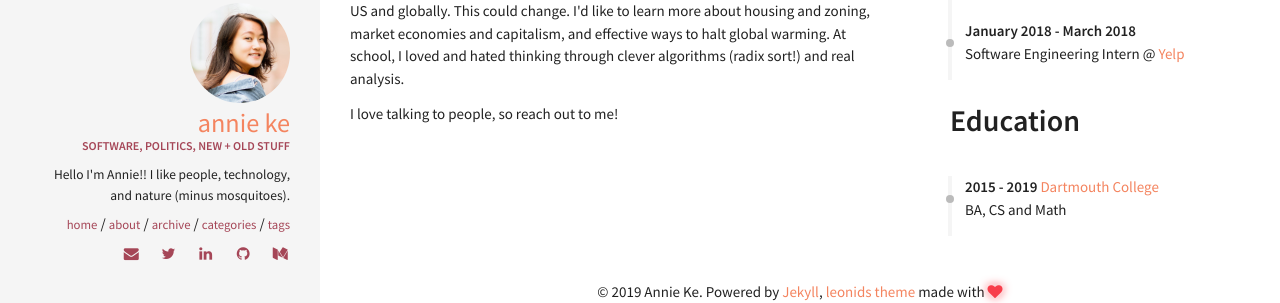
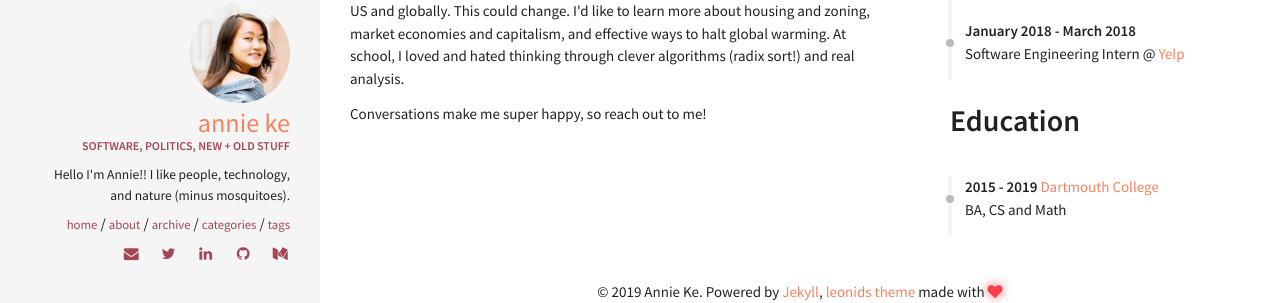
Before and after one commit to annieke/annieke.github.io, a Jekyll site: the page built from about.html, in a window 1280 px wide. Shown: the part 276-579 px from the top of the page. Built offline with Jekyll 4.4.1, drawn with Linux system fonts in a browser that asks for light colours.

Commit message:
rephrase

```diff
--- a/_includes/sections/about.html
+++ b/_includes/sections/about.html
@@ -5,5 +5,5 @@
   <h2></h2>
   <div>{{ site.data.index.about.interests}}</div>
   <h2></h2>
-  I love talking to people, so reach out to me!
+  Conversations make me super happy, so reach out to me!
 </div>
```
